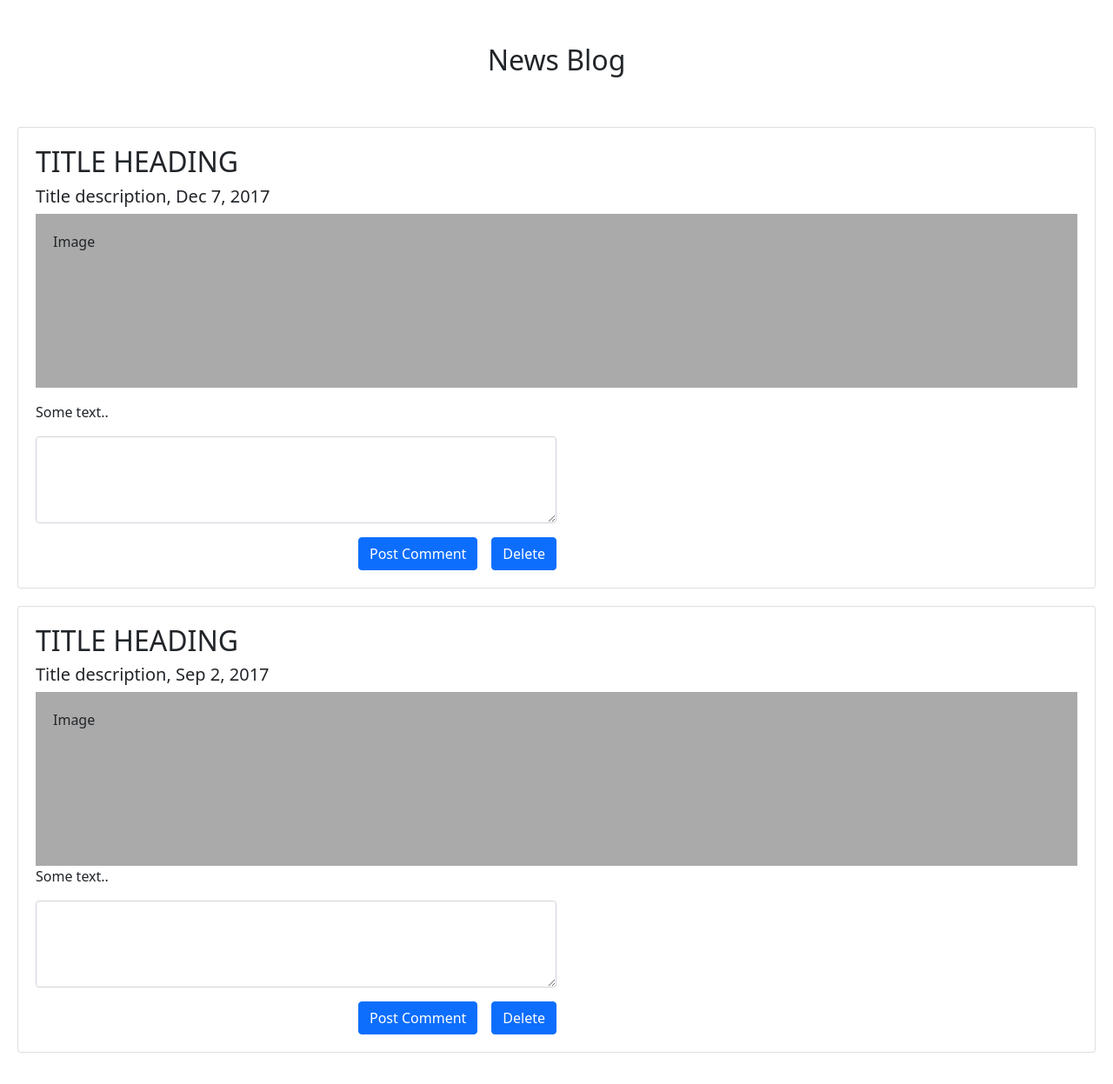
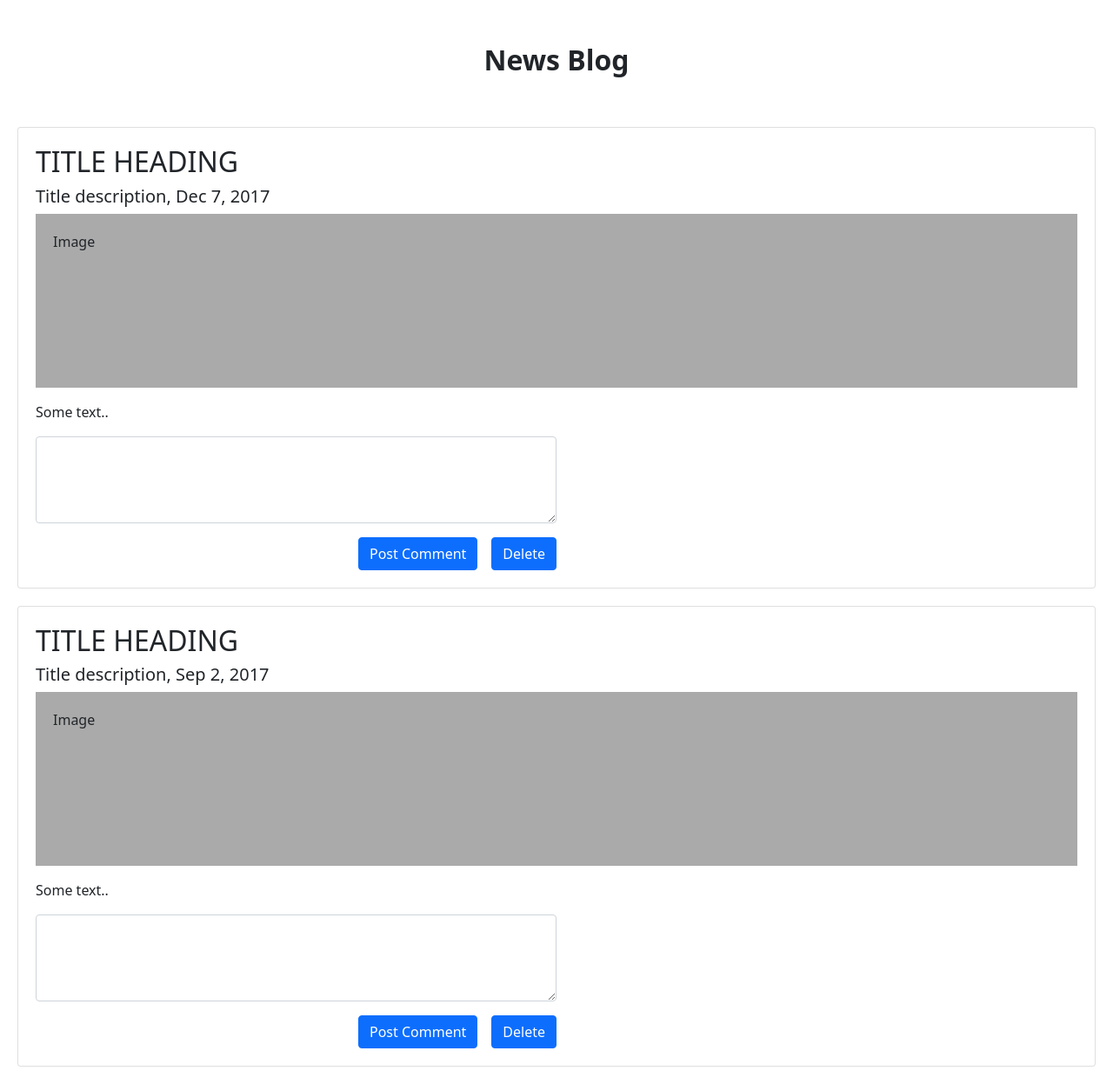
Before and after one commit to Dreezy305/Blog_app, a React (Create React App) app: page / in a window 1280 px wide. Shown: the whole page at 87% size. Built offline with nearby package versions, Linux system fonts and the light colour scheme.

Commit message:
finishing  working on news comment

```diff
--- a/src/App.js
+++ b/src/App.js
@@ -5,7 +5,7 @@ function App() {
   return (
     <div className="App">
       <div className="header">
-        <h2>News Blog</h2>
+        <h2 className="fw-bold">News Blog</h2>
       </div>
       <NewsCard />
     </div>
--- a/src/components/NewsCard.js
+++ b/src/components/NewsCard.js
@@ -22,7 +22,7 @@ function NewsCard() {
             <div className="fakeimg" style={{ height: "200px" }}>
               Image
             </div>
-            <p>Some text..</p>
+            <p className="mt-3 mb-3">Some text..</p>
             <NewsComment />
           </div>
         </div>
--- a/src/components/NewsComment.js
+++ b/src/components/NewsComment.js
@@ -4,6 +4,7 @@ import "bootstrap/dist/css/bootstrap.css";
 function NewsComment() {
   return (
     <>
+      <div className="">
         <div className="form-floating w-50">
           <textarea
             className="form-control mb-3"
@@ -20,6 +21,7 @@ function NewsComment() {
             </button>
           </div>
         </div>
+      </div>
     </>
   );
 }
```
Lines whose indentation alone changed are shown as unchanged.
